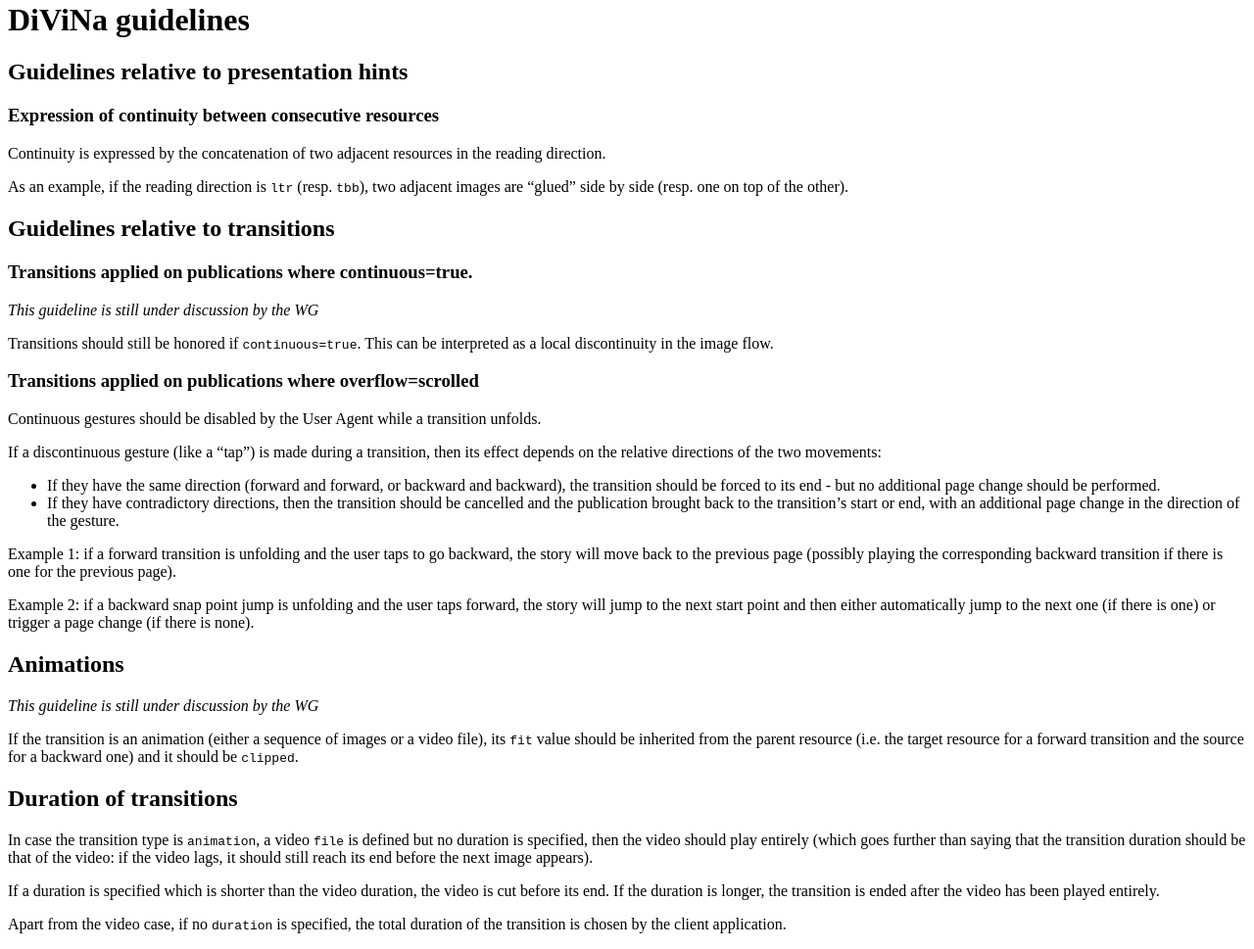
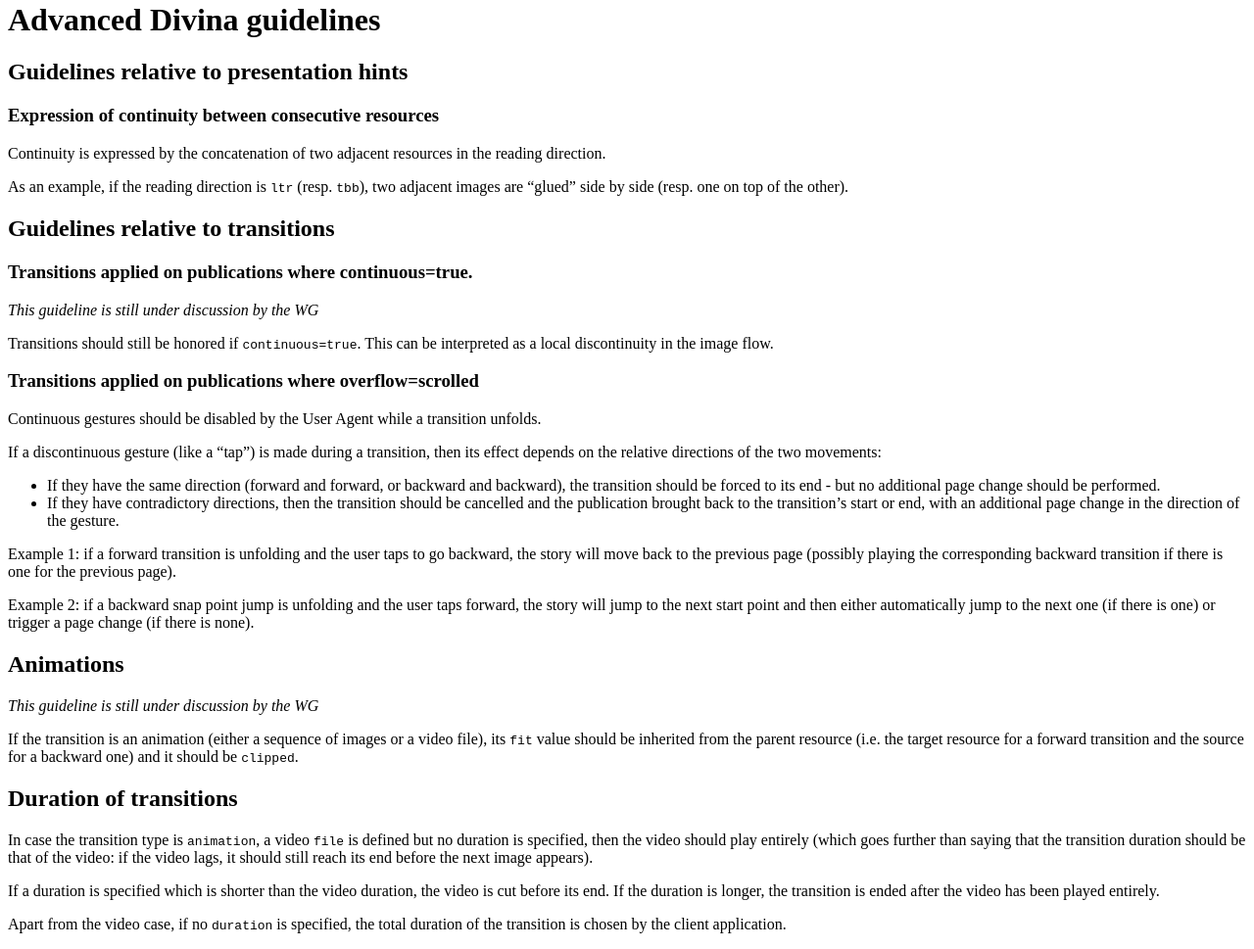
Before and after one commit to readium/webpub-manifest, a Jekyll site: the page built from experimental/divina-guidelines.md, in a window 1280 px wide. Shown: the part 219-1188 px from the top of the page at 98% size. Built offline with Jekyll 4.4.1, drawn with Linux system fonts in a browser that asks for light colours; our own code applies the rules of GitHub Pages for plain Markdown files; comment, search, counter and statistics services are not loaded.

Commit message:
Moved guidelines to experimental as well

```diff
--- a/guidelines/divina-guidelines.md
+++ b/experimental/divina-guidelines.md
@@ -1,4 +1,4 @@
-# DiViNa guidelines
+# Advanced Divina guidelines
 
 ## Guidelines relative to presentation hints
 
```
